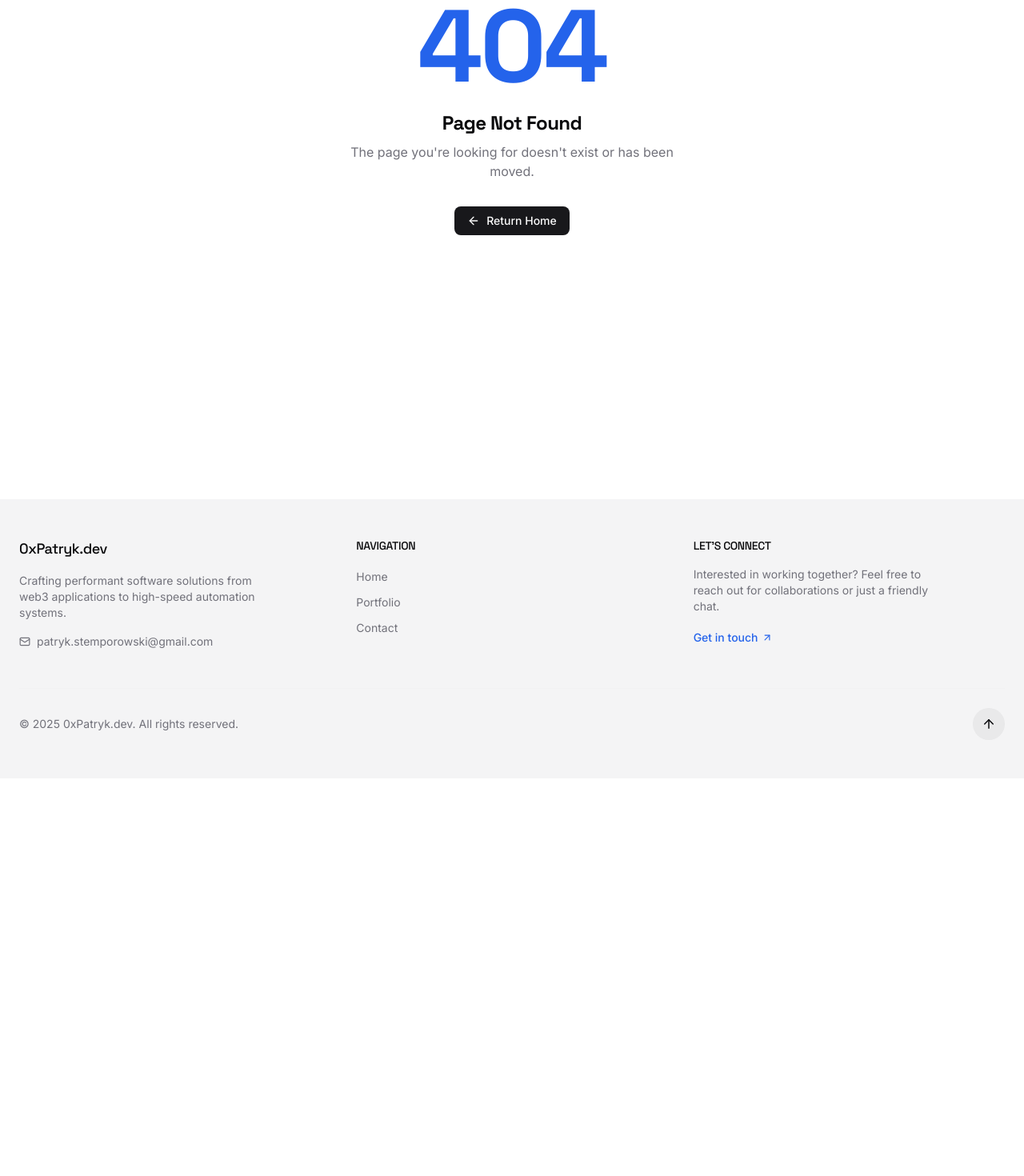
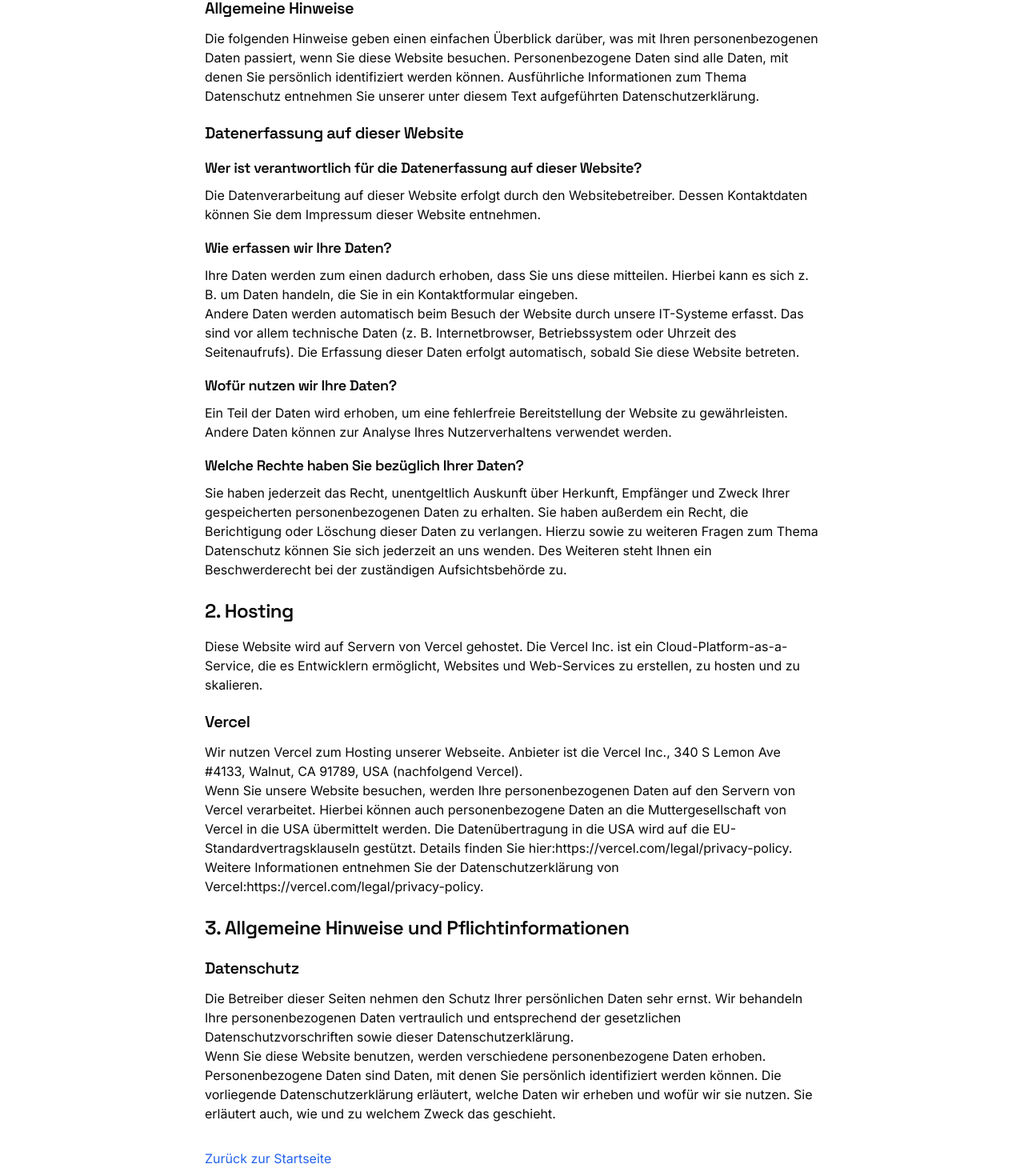
Before and after one commit to 0xPatryk/patryk-portfolio-ui, a React (Vite) app: page /datenschutz in a window 1280 px wide. Shown: the part 256-1726 px from the top of the page at 80% size. Before the commit the page ends 1229 px from the top, so only its background shows below. Built offline with nearby package versions, Linux system fonts and the light colour scheme.

Commit message:
Add Impressum and Datenschutz
Add Impressum and Datenschutz information to the website, including address and Vercel hosting notice.

```diff
--- a/src/App.tsx
+++ b/src/App.tsx
@@ -1,3 +1,4 @@
+
 import { Toaster } from "@/components/ui/toaster";
 import { Toaster as Sonner } from "@/components/ui/sonner";
 import { TooltipProvider } from "@/components/ui/tooltip";
@@ -10,6 +11,8 @@ import ProjectDetail from "./pages/ProjectDetail";
 import Contact from "./pages/Contact";
 import NotFound from "./pages/NotFound";
 import AboutPage from "./pages/AboutPage";
+import Impressum from "./pages/Impressum";
+import Datenschutz from "./pages/Datenschutz";
 
 const queryClient = new QueryClient();
 
@@ -26,6 +29,8 @@ const App = () => (
             <Route path="/project/:slug" element={<ProjectDetail />} />
             <Route path="/contact" element={<Contact />} />
             <Route path="/about" element={<AboutPage />} />
+            <Route path="/impressum" element={<Impressum />} />
+            <Route path="/datenschutz" element={<Datenschutz />} />
             <Route path="*" element={<NotFound />} />
           </Routes>
         </AnimatePresence>
--- a/src/components/Footer.tsx
+++ b/src/components/Footer.tsx
@@ -1,3 +1,4 @@
+
 import { Link } from 'react-router-dom';
 import { Mail, ArrowUp } from 'lucide-react';
 
@@ -62,7 +63,11 @@ export default function Footer() {
         </div>
 
         <div className="mt-12 pt-6 border-t border-border/20 text-sm text-muted-foreground flex flex-wrap justify-between items-center gap-4">
-          <p>© {new Date().getFullYear()} 0xPatryk.dev. All rights reserved.</p>
+          <div className="flex space-x-4">
+            <p>© {new Date().getFullYear()} 0xPatryk.dev. All rights reserved.</p>
+            <Link to="/impressum" className="hover:text-foreground transition-colors">Impressum</Link>
+            <Link to="/datenschutz" className="hover:text-foreground transition-colors">Datenschutz</Link>
+          </div>
 
           <button
             onClick={scrollToTop}
--- /dev/null
+++ b/src/pages/Datenschutz.tsx
@@ -0,0 +1,93 @@
+
+import { Link } from 'react-router-dom';
+import PageTransition from '@/components/PageTransition';
+import Footer from '@/components/Footer';
+import Navbar from '@/components/Navbar';
+
+export default function Datenschutz() {
+  return (
+    <PageTransition>
+      <Navbar />
+      <main className="container mx-auto px-4 md:px-6 py-12 mt-20">
+        <div className="max-w-3xl mx-auto">
+          <h1 className="text-3xl md:text-4xl font-bold mb-8">Datenschutzerklärung</h1>
+
+          <div className="prose prose-lg dark:prose-invert">
+            <h2 className="text-2xl font-semibold mt-6 mb-4">1. Datenschutz auf einen Blick</h2>
+
+            <h3 className="text-xl font-semibold mt-5 mb-3">Allgemeine Hinweise</h3>
+            <p>Die folgenden Hinweise geben einen einfachen Überblick darüber, was mit Ihren personenbezogenen Daten
+            passiert, wenn Sie diese Website besuchen. Personenbezogene Daten sind alle Daten, mit denen Sie
+            persönlich identifiziert werden können. Ausführliche Informationen zum Thema Datenschutz entnehmen
+            Sie unserer unter diesem Text aufgeführten Datenschutzerklärung.</p>
+
+            <h3 className="text-xl font-semibold mt-5 mb-3">Datenerfassung auf dieser Website</h3>
+
+            <h4 className="text-lg font-semibold mt-4 mb-2">Wer ist verantwortlich für die Datenerfassung auf dieser Website?</h4>
+            <p>Die Datenverarbeitung auf dieser Website erfolgt durch den Websitebetreiber. Dessen Kontaktdaten
+            können Sie dem Impressum dieser Website entnehmen.</p>
+
+            <h4 className="text-lg font-semibold mt-4 mb-2">Wie erfassen wir Ihre Daten?</h4>
+            <p>Ihre Daten werden zum einen dadurch erhoben, dass Sie uns diese mitteilen. Hierbei kann es sich
+            z. B. um Daten handeln, die Sie in ein Kontaktformular eingeben.</p>
+
+            <p>Andere Daten werden automatisch beim Besuch der Website durch unsere IT-Systeme erfasst. Das sind
+            vor allem technische Daten (z. B. Internetbrowser, Betriebssystem oder Uhrzeit des Seitenaufrufs).
+            Die Erfassung dieser Daten erfolgt automatisch, sobald Sie diese Website betreten.</p>
+
+            <h4 className="text-lg font-semibold mt-4 mb-2">Wofür nutzen wir Ihre Daten?</h4>
+            <p>Ein Teil der Daten wird erhoben, um eine fehlerfreie Bereitstellung der Website zu gewährleisten.
+            Andere Daten können zur Analyse Ihres Nutzerverhaltens verwendet werden.</p>
+
+            <h4 className="text-lg font-semibold mt-4 mb-2">Welche Rechte haben Sie bezüglich Ihrer Daten?</h4>
+            <p>Sie haben jederzeit das Recht, unentgeltlich Auskunft über Herkunft, Empfänger und Zweck Ihrer
+            gespeicherten personenbezogenen Daten zu erhalten. Sie haben außerdem ein Recht, die Berichtigung oder
+            Löschung dieser Daten zu verlangen. Hierzu sowie zu weiteren Fragen zum Thema Datenschutz können Sie
+            sich jederzeit an uns wenden. Des Weiteren steht Ihnen ein Beschwerderecht bei der zuständigen
+            Aufsichtsbehörde zu.</p>
+
+            <h2 className="text-2xl font-semibold mt-6 mb-4">2. Hosting</h2>
+            <p>Diese Website wird auf Servern von Vercel gehostet. Die Vercel Inc. ist ein Cloud-Platform-as-a-Service,
+            die es Entwicklern ermöglicht, Websites und Web-Services zu erstellen, zu hosten und zu skalieren.</p>
+
+            <h3 className="text-xl font-semibold mt-5 mb-3">Vercel</h3>
+            <p>Wir nutzen Vercel zum Hosting unserer Webseite. Anbieter ist die Vercel Inc., 340 S Lemon Ave #4133,
+            Walnut, CA 91789, USA (nachfolgend Vercel).</p>
+
+            <p>Wenn Sie unsere Website besuchen, werden Ihre personenbezogenen Daten auf den Servern von Vercel
+            verarbeitet. Hierbei können auch personenbezogene Daten an die Muttergesellschaft von Vercel in die
+            USA übermittelt werden. Die Datenübertragung in die USA wird auf die EU-Standardvertragsklauseln gestützt.
+            Details finden Sie hier:
+            <a href="https://vercel.com/legal/privacy-policy" target="_blank" rel="noopener noreferrer">
+              https://vercel.com/legal/privacy-policy
+            </a>.</p>
+
+            <p>Weitere Informationen entnehmen Sie der Datenschutzerklärung von Vercel:
+            <a href="https://vercel.com/legal/privacy-policy" target="_blank" rel="noopener noreferrer">
+              https://vercel.com/legal/privacy-policy
+            </a>.</p>
+
+            <h2 className="text-2xl font-semibold mt-6 mb-4">3. Allgemeine Hinweise und Pflichtinformationen</h2>
+
+            <h3 className="text-xl font-semibold mt-5 mb-3">Datenschutz</h3>
+            <p>Die Betreiber dieser Seiten nehmen den Schutz Ihrer persönlichen Daten sehr ernst. Wir behandeln Ihre
+            personenbezogenen Daten vertraulich und entsprechend der gesetzlichen Datenschutzvorschriften sowie
+            dieser Datenschutzerklärung.</p>
+
+            <p>Wenn Sie diese Website benutzen, werden verschiedene personenbezogene Daten erhoben.
+            Personenbezogene Daten sind Daten, mit denen Sie persönlich identifiziert werden können. Die vorliegende
+            Datenschutzerklärung erläutert, welche Daten wir erheben und wofür wir sie nutzen. Sie erläutert auch, wie
+            und zu welchem Zweck das geschieht.</p>
+
+            <p className="mt-8">
+              <Link to="/" className="text-brand-blue hover:underline">
+                Zurück zur Startseite
+              </Link>
+            </p>
+          </div>
+        </div>
+      </main>
+      <Footer />
+    </PageTransition>
+  );
+}
--- /dev/null
+++ b/src/pages/Impressum.tsx
@@ -0,0 +1,62 @@
+
+import { Link } from 'react-router-dom';
+import PageTransition from '@/components/PageTransition';
+import Footer from '@/components/Footer';
+import Navbar from '@/components/Navbar';
+
+export default function Impressum() {
+  return (
+    <PageTransition>
+      <Navbar />
+      <main className="container mx-auto px-4 md:px-6 py-12 mt-20">
+        <div className="max-w-3xl mx-auto">
+          <h1 className="text-3xl md:text-4xl font-bold mb-8">Impressum</h1>
+
+          <div className="prose prose-lg dark:prose-invert">
+            <h2 className="text-2xl font-semibold mt-6 mb-4">Angaben gemäß § 5 TMG</h2>
+            <p>Patryk Stemporowski<br />
+            Langenackerstr 11<br />
+            76189 Karlsruhe</p>
+
+            <h2 className="text-2xl font-semibold mt-6 mb-4">Kontakt</h2>
+            <p>E-Mail: patryk.stemporowski@gmail.com</p>
+
+            <h2 className="text-2xl font-semibold mt-6 mb-4">Haftung für Inhalte</h2>
+            <p>Als Diensteanbieter sind wir gemäß § 7 Abs.1 TMG für eigene Inhalte auf diesen Seiten nach den
+            allgemeinen Gesetzen verantwortlich. Nach §§ 8 bis 10 TMG sind wir als Diensteanbieter jedoch nicht
+            verpflichtet, übermittelte oder gespeicherte fremde Informationen zu überwachen oder nach Umständen zu
+            forschen, die auf eine rechtswidrige Tätigkeit hinweisen.</p>
+
+            <p>Verpflichtungen zur Entfernung oder Sperrung der Nutzung von Informationen nach den allgemeinen
+            Gesetzen bleiben hiervon unberührt. Eine diesbezügliche Haftung ist jedoch erst ab dem Zeitpunkt der
+            Kenntnis einer konkreten Rechtsverletzung möglich. Bei Bekanntwerden von entsprechenden Rechtsverletzungen
+            werden wir diese Inhalte umgehend entfernen.</p>
+
+            <h2 className="text-2xl font-semibold mt-6 mb-4">Haftung für Links</h2>
+            <p>Unser Angebot enthält Links zu externen Websites Dritter, auf deren Inhalte wir keinen Einfluss haben.
+            Deshalb können wir für diese fremden Inhalte auch keine Gewähr übernehmen. Für die Inhalte der verlinkten
+            Seiten ist stets der jeweilige Anbieter oder Betreiber der Seiten verantwortlich. Die verlinkten Seiten
+            wurden zum Zeitpunkt der Verlinkung auf mögliche Rechtsverstöße überprüft. Rechtswidrige Inhalte waren zum
+            Zeitpunkt der Verlinkung nicht erkennbar.</p>
+
+            <p>Eine permanente inhaltliche Kontrolle der verlinkten Seiten ist jedoch ohne konkrete Anhaltspunkte einer
+            Rechtsverletzung nicht zumutbar. Bei Bekanntwerden von Rechtsverletzungen werden wir derartige Links umgehend
+            entfernen.</p>
+
+            <h2 className="text-2xl font-semibold mt-6 mb-4">Urheberrecht</h2>
+            <p>Die durch die Seitenbetreiber erstellten Inhalte und Werke auf diesen Seiten unterliegen dem deutschen
+            Urheberrecht. Die Vervielfältigung, Bearbeitung, Verbreitung und jede Art der Verwertung außerhalb der
+            Grenzen des Urheberrechtes bedürfen der schriftlichen Zustimmung des jeweiligen Autors bzw. Erstellers.</p>
+
+            <p className="mt-8">
+              <Link to="/" className="text-brand-blue hover:underline">
+                Zurück zur Startseite
+              </Link>
+            </p>
+          </div>
+        </div>
+      </main>
+      <Footer />
+    </PageTransition>
+  );
+}
```
